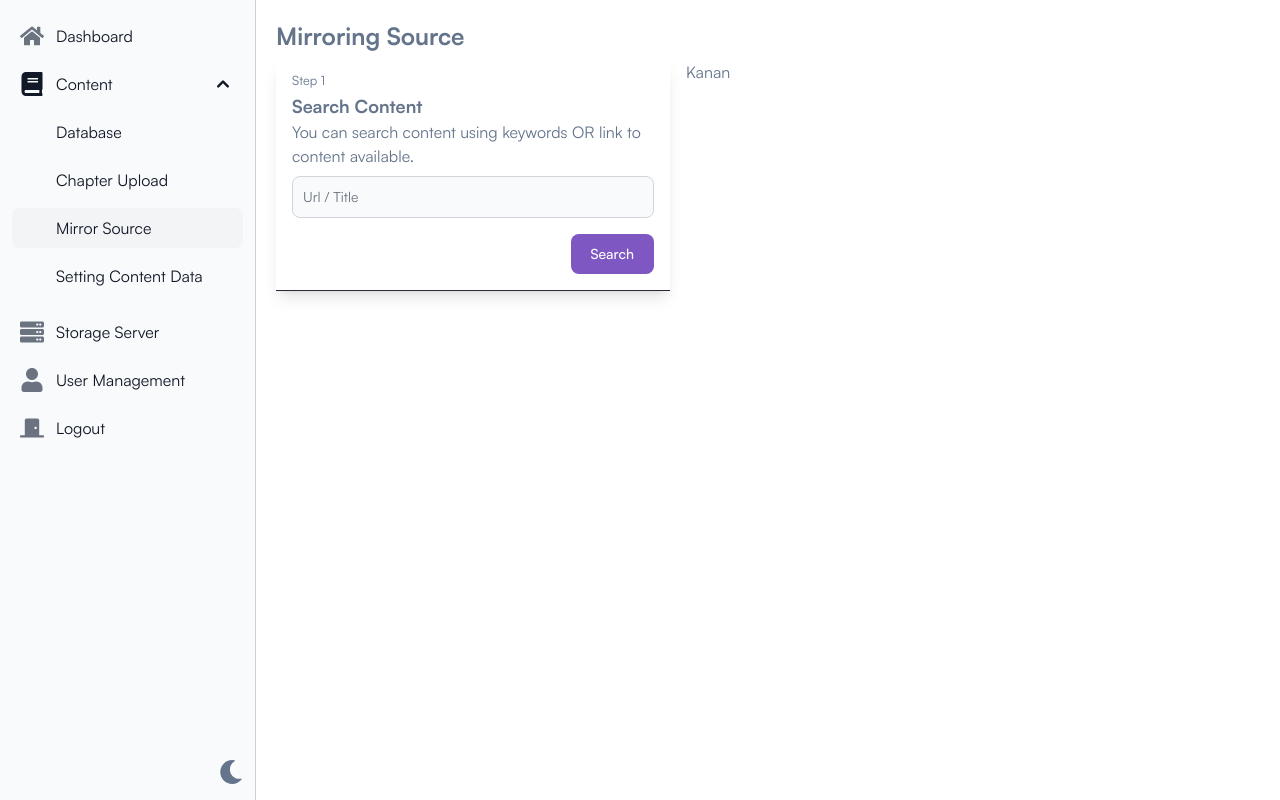
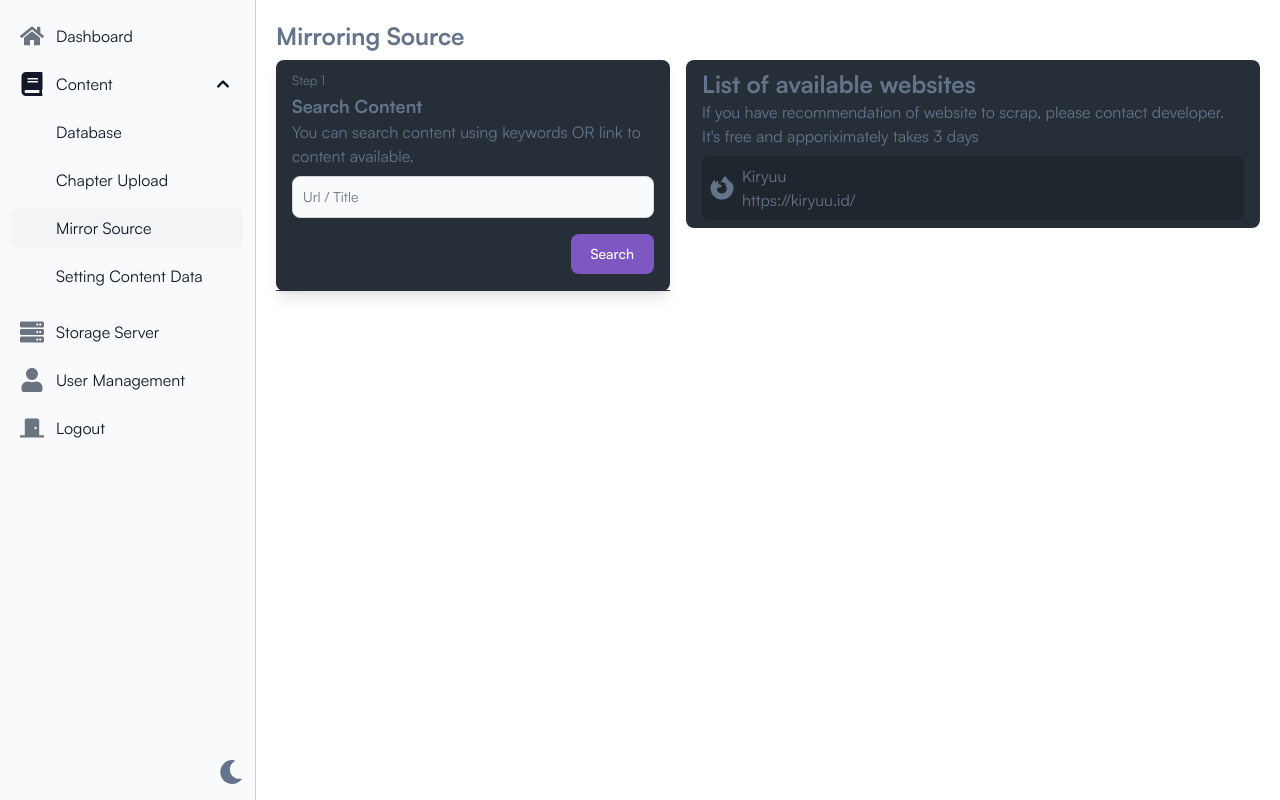
Before and after one commit to azzahradins/kyscms-js, a Next.js app: page /manga/external in a window 1280 px wide. Built offline with nearby package versions, Linux system fonts and the light colour scheme.

Commit message:
[update] mirroring source list available items

```diff
--- a/app/(private)/manga/external/forms/index.tsx
+++ b/app/(private)/manga/external/forms/index.tsx
@@ -30,10 +30,12 @@ export default function MangaExternalForm(): React.ReactElement {
 
   return (
     <FormProvider {...methods}>
-      <MangaExternalForm.form step={1}>
-        <SearchContentExternalForm stepConfiguration={stepConfig} setStepConfiguration={setStepConfiguration} />
-      </MangaExternalForm.form>
-      {stepConfig.element}
+      <div className='bg-dark-2 rounded-lg'>
+        <MangaExternalForm.form step={1}>
+          <SearchContentExternalForm stepConfiguration={stepConfig} setStepConfiguration={setStepConfiguration} />
+        </MangaExternalForm.form>
+        {stepConfig.element}
+      </div>
     </FormProvider>
   )
 }
--- /dev/null
+++ b/app/(private)/manga/external/list/index.tsx
@@ -0,0 +1,25 @@
+import Link from "next/link";
+import React from "react";
+import { FaFirefoxBrowser } from "react-icons/fa";
+
+export default function MangaExternalList(): React.ReactElement {
+  return <div className="bg-dark-2 py-2 px-4 rounded-lg">
+    <h2>List of available websites</h2>
+    <p className="mb-2">If you have recommendation of website to scrap, please contact developer. It's free and apporiximately takes 3 days</p>
+    <div className="bg-dark-1 px-2 rounded-lg max-h-80 overflow-auto">
+      <ListItem
+        siteName="Kiryuu"
+        url="https://kiryuu.id/"/>
+    </div>
+  </div>
+}
+
+function ListItem({icon, siteName, url}: any): React.ReactElement {
+  return <div className="flex flex-row gap-2 align-center border-b last:border-none border-strokedark py-2">
+    <FaFirefoxBrowser size={24} className="self-center"/>
+    <div>
+      <p>{siteName}</p>
+      <Link href={url} target="_blank">{url}</Link>
+    </div>
+  </div>
+}
--- a/app/(private)/manga/external/page.tsx
+++ b/app/(private)/manga/external/page.tsx
@@ -1,5 +1,6 @@
 import { Title } from '@/components/Navigation/Title'
 import MangaExternalForm from './forms'
+import MangaExternalList from './list'
 
 export default function MangaExternalSource (): React.ReactElement {
   return (<main className="wrapper">
@@ -8,7 +9,9 @@ export default function MangaExternalSource (): React.ReactElement {
       <div className="flex-1">
         <MangaExternalForm />
       </div>
-      <div className="w-full lg:w-7/12">Kanan</div>
+      <div className="w-full lg:w-7/12">
+        <MangaExternalList />
+      </div>
     </section>
   </main>)
 }
```
